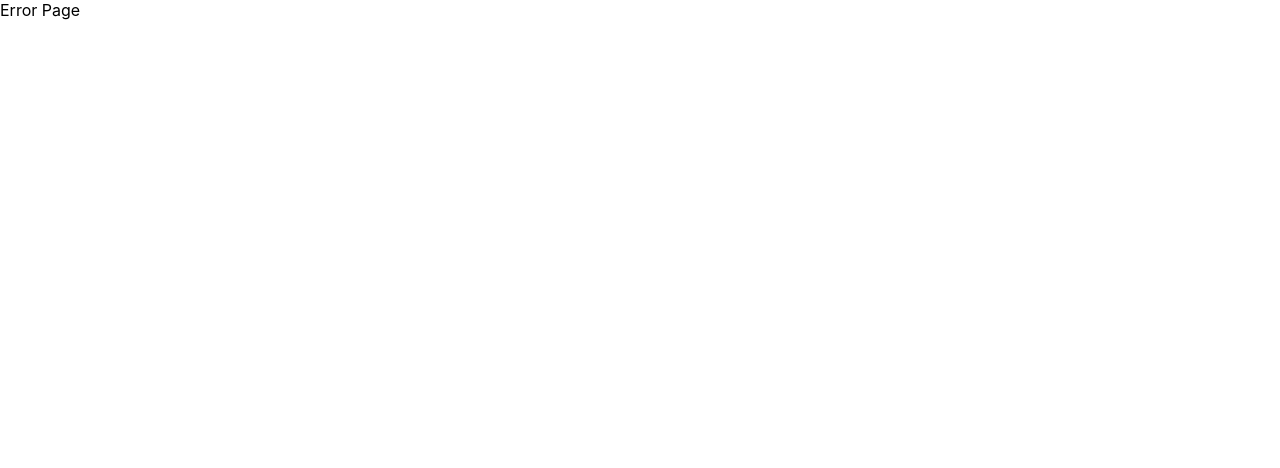
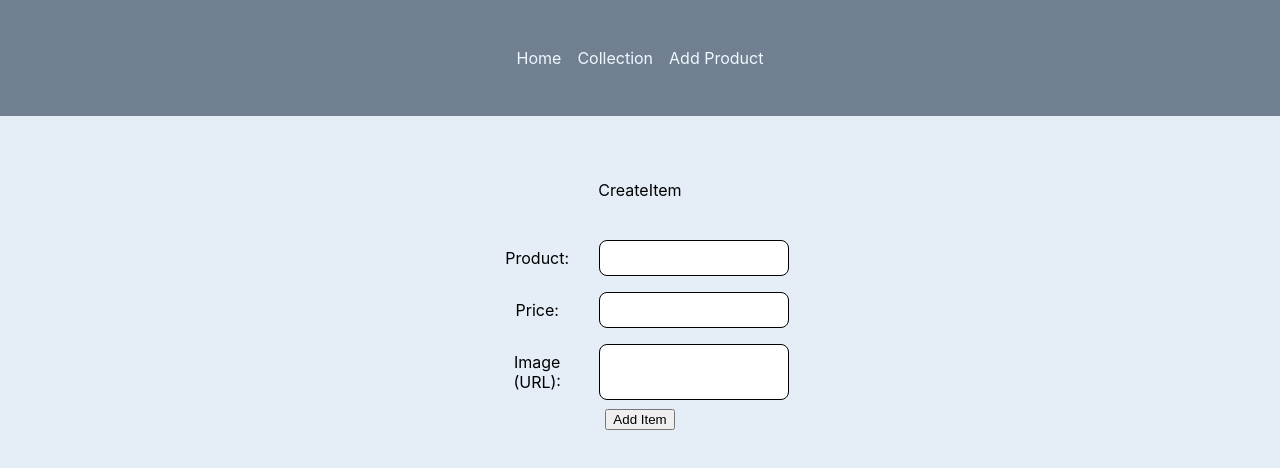
Before and after one commit to Nita1001/shoeShop, a React (Create React App) app: page /AddItemForm in a window 1280 px wide. Before the commit this address had no page. Shown: the top 468 px of the page. Built offline with nearby package versions, Linux system fonts and the light colour scheme; no server answers.

Commit message:
AddItemForm

```diff
--- a/src/App.js
+++ b/src/App.js
@@ -2,6 +2,7 @@
 import { createBrowserRouter, RouterProvider } from 'react-router-dom';
 import HomePage from './pages/Home.page';
 import Products from './pages/Products.page';
+import AddItemForm from './pages/AddItemForm';
 import RootLayout from './pages/Root';
 import ErrorPage from './pages/Error.page';
 import ProductDetail from './pages/ProductDetail';
@@ -16,7 +17,8 @@ const router = createBrowserRouter([
     children: [
       { index: true, element: <HomePage /> },
       { path: 'products', element: <Products /> },
-      { path: 'products/:productId', element: <ProductDetail /> }
+      { path: 'products/:productId', element: <ProductDetail /> },
+      { path: 'AddItemForm', element: <AddItemForm /> }
     ],
   },
 ])
--- a/src/components/Card.module.css
+++ b/src/components/Card.module.css
@@ -1,7 +1,9 @@
 .container{
+    display: flex;
     width: 20rem;
-    display: flex;
+    height: 20rem;
     margin: 0 auto;
+    border-radius: 1rem;
     margin-bottom: 0.3rem;
     justify-content: center;
     background-color: aquamarine;
--- a/src/components/MainNavigation.js
+++ b/src/components/MainNavigation.js
@@ -11,16 +11,22 @@ const MainNavigation = () => {
                         <NavLink to='/'
                             className={({ isActive }) => (
                                 isActive ?
-                                classes.active : undefined
+                                    classes.active : undefined
                             )} end>Home</NavLink>
                     </li>
                     <li>
                         <NavLink to='/products'
                             className={({ isActive }) => (
                                 isActive ?
-                                classes.active : undefined
+                                    classes.active : undefined
                             )}>Collection</NavLink>
                     </li>
+                    <NavLink
+                        to="/AddItemForm"
+                        className={({ isActive }) => (isActive ? classes.active : undefined)}
+                    >
+                        Add Product
+                    </NavLink>
                 </ul>
             </nav>
         </header>
--- a/src/mock/Data.js
+++ b/src/mock/Data.js
@@ -19,9 +19,13 @@ const items = [
         id: uniqid(),
         price: '44',
         title: 'shoe1',
-        moderl: 'https://media.shoesonline.co.il/2022/07/ME420LB2_1-1-555x555.jpg'
+        model: 'https://media.shoesonline.co.il/2022/07/ME420LB2_1-1-555x555.jpg'
+    },
+    {   id: uniqid(),
+        price: '140',
+        title: 'shoe2',
+        model: 'https://static.nike.com/a/images/c_limit,w_592,f_auto/t_product_v1/d58dc67a-1479-4331-ab74-36d5188e05a7/free-run-5-road-running-shoes-DBLJkT.png'
     }
-
 ]
 
 export default items;
--- /dev/null
+++ b/src/pages/AddItemForm.js
@@ -0,0 +1,88 @@
+import React, { useState, useEffect } from 'react';
+import axios from 'axios';
+import uniqid from 'uniqid';
+
+import classes from './AddItemForm.module.css'
+
+const AddItemForm = () => {
+
+  const [data, setData] = useState([]);
+  const [index, setIndex] = useState(0);
+
+  const [product, setProduct] = useState('');
+  const [price, setPrice] = useState('');
+  const [image, setImage] = useState('');
+
+  useEffect(() => {
+    const fetchData = async () => {
+      try {
+        const response = await axios.get('https://63f7c3f2833c7c9c608aeae0.mockapi.io/items');
+        setData(response.data);
+      } catch (err) {
+        console.log('status:', err);
+      }
+    };
+
+    fetchData();
+  }, []);
+
+  const addItem = async () => {
+    const newItem = {
+      id: uniqid(),
+      product: 'Shoes',
+      price: '',
+      image: '',
+      index: `${index}`,
+    };
+    try {
+      const response = await axios.post('https://63f7c3f2833c7c9c608aeae0.mockapi.io/items', newItem);
+      setData((prevData) => [...prevData, response.data]);
+      setIndex(index + 1);
+    } catch (err) {
+      console.log('status:', err);
+    }
+  };
+
+
+  const handleSubmit = async (e) => {
+    e.preventDefault();
+    const newItem = {
+      id: uniqid(),
+      product,
+      price,
+      image,
+    };
+    try {
+      const response = await axios.post('https://63f7c3f2833c7c9c608aeae0.mockapi.io/items', newItem);
+      setData((prevData) => [...prevData, response.data]);
+      setProduct('');
+      setPrice('');
+      setImage('');
+    } catch (err) {
+      console.log('status:', err);
+    }
+  };
+
+
+  return (
+    <div className={classes.container}>CreateItem
+      <form onSubmit={handleSubmit}>
+        <div>
+          <label htmlFor="product">Product:</label>
+          <input type="text" id="product" value={product} onChange={(e) => setProduct(e.target.value)} />
+        </div>
+        <div>
+          <label htmlFor="price">Price:</label>
+          <input type="text" id="price" value={price} onChange={(e) => setPrice(e.target.value)} />
+        </div>
+        <div>
+          <label htmlFor="image">Image (URL):</label>
+          <input type="text" id="image" value={image} onChange={(e) => setImage(e.target.value)} />
+        </div>
+        <button type="submit">Add Item</button>
+      </form>
+    </div>
+  );
+};
+
+export default AddItemForm;
--- /dev/null
+++ b/src/pages/AddItemForm.module.css
@@ -0,0 +1,29 @@
+.container {
+    width: 50rem;
+    height: 20rem;
+    display: flex;
+    gap: 2rem;
+    margin: 0 auto;
+    margin-top: 4rem;
+    align-items: center;
+    flex-direction: column;
+}
+
+form div {
+    display: flex;
+    justify-content: flex-end;
+    padding: 0.5em;
+}
+
+form div > label {
+    padding: 0.5em 1em 0.5em 0;
+    flex: 1;
+}
+form div > input {
+    flex: 2;
+}
+
+input {
+    border: 1px solid black;
+    border-radius: 0.5rem;
+}
--- a/src/pages/Home.module.css
+++ b/src/pages/Home.module.css
@@ -1,5 +1,19 @@
+body{
+    background-color: #e5eef6f6;
+}
+
 p{
     color: rgba(0, 0, 0, 0.546);
-    font-size: larger;
-    font-family: 'Franklin Gothic Medium', 'Arial Narrow', Arial, sans-serif;
+    font-size: x-large;
+    font-weight: bold;
 }
+
+.cardsContainer{
+    display: flex;
+    width: 50rem;
+    height: 20rem;
+    margin: 0 auto;
+    margin-top: 4rem;
+    align-items: center;
+    justify-content: space-between;
+}
--- a/src/pages/Home.page.js
+++ b/src/pages/Home.page.js
@@ -1,15 +1,17 @@
 import React from 'react';
 import { Link } from 'react-router-dom';
 import Card from '../components/Card.component';
-import Home from './Home.module.css';
+import classes from './Home.module.css';
 
 const HomePage = () => {
     return (
         <>
             <h1>SoleStride</h1>
-            <p>Step forward with confidence.</p>
-                <Card classN=''></Card>
+            <p>Step Forward With Confidence</p>
+            <div className={classes.cardsContainer}>
                 <Card></Card>
+                <Card></Card>
+            </div>
             {/* <p>Go to <Link to='products'>List of products</Link></p> */}
         </>
     )
--- a/src/pages/Products.page.js
+++ b/src/pages/Products.page.js
@@ -1,31 +1,16 @@
-import React from 'react';
-import axios from 'axios';
-
-import { Link } from 'react-router-dom';
-import { useState, useEffect } from 'react';
-
-import items from '../mock/Data';
-
+import React from 'react'
+import { Link } from 'react-router-dom'
 import classes from './Products.module.css'
 
-// const PRODUCTS = [{ id: 'p1', title: 'Product1' }, { id: 'p2', title: 'Product2' }, { id: 'p3', title: 'Product3' }];
+const PRODUCTS = [{ id: 'p1', title: 'Product1' }, { id: 'p2', title: 'Product2' }, { id: 'p3', title: 'Product3' }];
 
 const Products = () => {
-  const [data, setData] = useState(items);
-
-  useEffect(() => {
-    const response = axios.post(
-      "https://63f7c3f2833c7c9c608aeae0.mockapi.io/items",
-      data
-    );
-    console.log(response);
-  }, [data])
 
   return (
     <div className={classes.container}>
-      <h3>Our Collection</h3>
+      <h3>Products</h3>
       <ul className={classes.list}>
-        {data.map(product => <Link to={product.id} key={product.id}>{product.title}</Link>)}
+        {PRODUCTS.map(products => <Link to={products.id} key={products.id}>{products.title}</Link>)}
       </ul>
     </div>
   )
```
